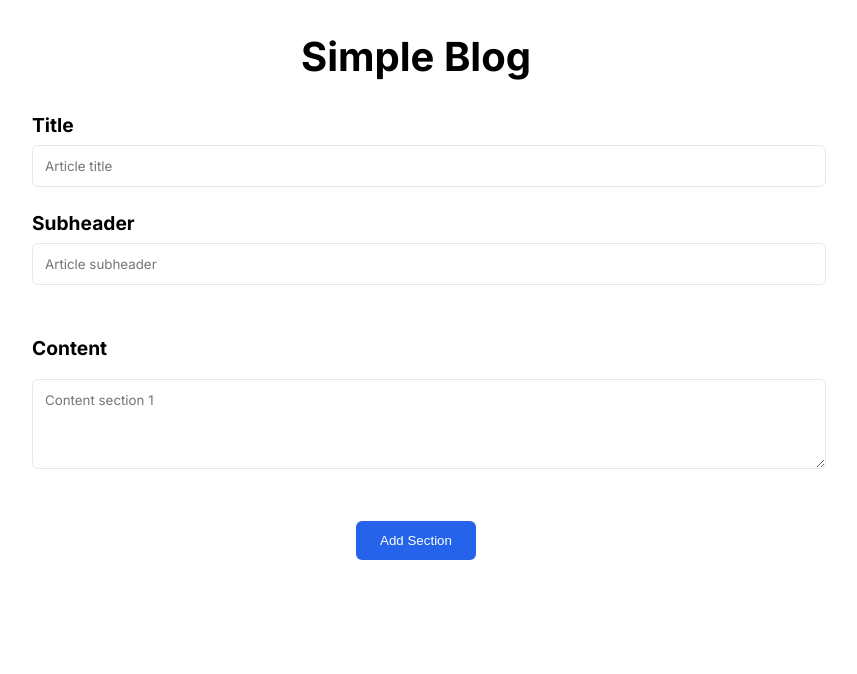
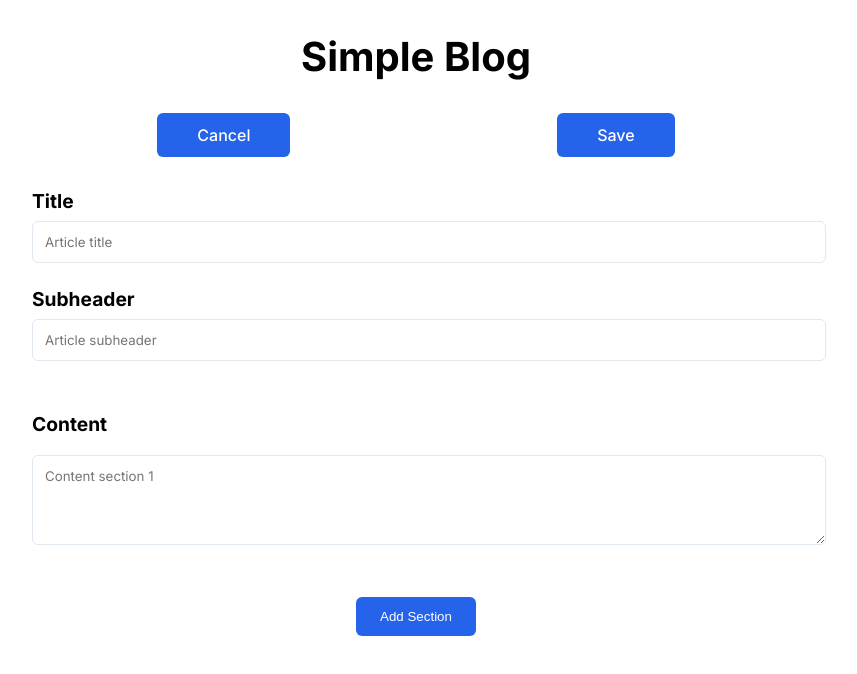
Before and after one commit to lucas-carvajal/simple-blog-fe, a SvelteKit app: page /admin/article/new in a window 1280 px wide. Shown: the top 674 px of the page, without its empty margins (224-1081 px from the left). Built offline with nearby package versions, Linux system fonts and the light colour scheme.

Commit message:
add articles

```diff
--- a/src/lib/ArticleForm.svelte
+++ b/src/lib/ArticleForm.svelte
@@ -44,7 +44,6 @@
     <div class="content-fields">
         <h3 class="content-header">Content</h3>
         {#each content as section, i}
-            <!-- TODO: content does not show for existing articles!!!!!!!!!!!!!!!!!!!!!!!!!!!!!!!!!!!!!!!!!!!!!!!!!!!!!!!!!!!!!!!!!!!!!!!!!!!!!!!!!!!!!!!!!!!!!!!!!!!! -->
             <div class="content-field">
                 <textarea
                     bind:value={section}
--- a/src/routes/admin/article/edit/[id]/+page.svelte
+++ b/src/routes/admin/article/edit/[id]/+page.svelte
@@ -8,3 +8,5 @@
 </script>
 
 <ArticleForm title={article.title} subheader={article.subheader} content={content} />
+
+<!-- TODO add update and cancel buttons and make em work -->
--- a/src/routes/admin/article/new/+page.server.js
+++ /dev/null
@@ -1,4 +0,0 @@
-/** @type {import('./$types').PageLoad} */
-export async function update({ fetch, params }) {
-    // TODO: update article
-}
--- a/src/routes/admin/article/new/+page.svelte
+++ b/src/routes/admin/article/new/+page.svelte
@@ -1,5 +1,73 @@
 <script>
     import ArticleForm from '$lib/ArticleForm.svelte';
+    import { goto } from '$app/navigation';
+
+    let form;
+
+    async function handleSave() {
+    const data = form.getData();
+
+    try {
+      const response = await fetch('http://localhost:8080/admin/article', {
+        method: 'POST',
+        headers: {
+          'Content-Type': 'application/json'
+        },
+        body: JSON.stringify({
+            title: data.title,
+            subheader: data.subheader,
+            content: data.content.map((text, idx) => ({
+                metadata: {
+                    order: idx+1
+                },
+                text: text
+            }))
+        })
+      });
+
+      if (response.ok) {
+        const result = await response.json();
+        goto('/admin');
+      } else {
+        console.error('Response status:', response.status);
+        alert('Error saving article - please try again');
+      }
+    } catch (error) {
+      console.error('Error:', error);
+      alert('Error saving article - please try again');
+    }
+  }
 </script>
 
-<ArticleForm />
+<div class="button-row">
+    <a href="/admin" class="cancel-button">Cancel</a>
+    <button class="save-button" on:click={handleSave}>Save</button>
+</div>
+
+<ArticleForm bind:this={form} />
+
+<style>
+    .button-row {
+        display: flex;
+        justify-content: space-around;
+        gap: 1rem;
+        margin-bottom: 2rem;
+    }
+
+    .cancel-button, .save-button {
+        padding: 0.75rem 2.5rem;
+        border-radius: 0.375rem;
+        border: none;
+        background-color: #2563eb;
+        color: white;
+        cursor: pointer;
+        font-weight: 500;
+        font-size: 1rem;
+        font-family: inherit;
+        text-decoration: none;
+    }
+
+    .cancel-button:hover, .save-button:hover {
+        background-color: #1d4ed8;
+    }
+</style>
```
